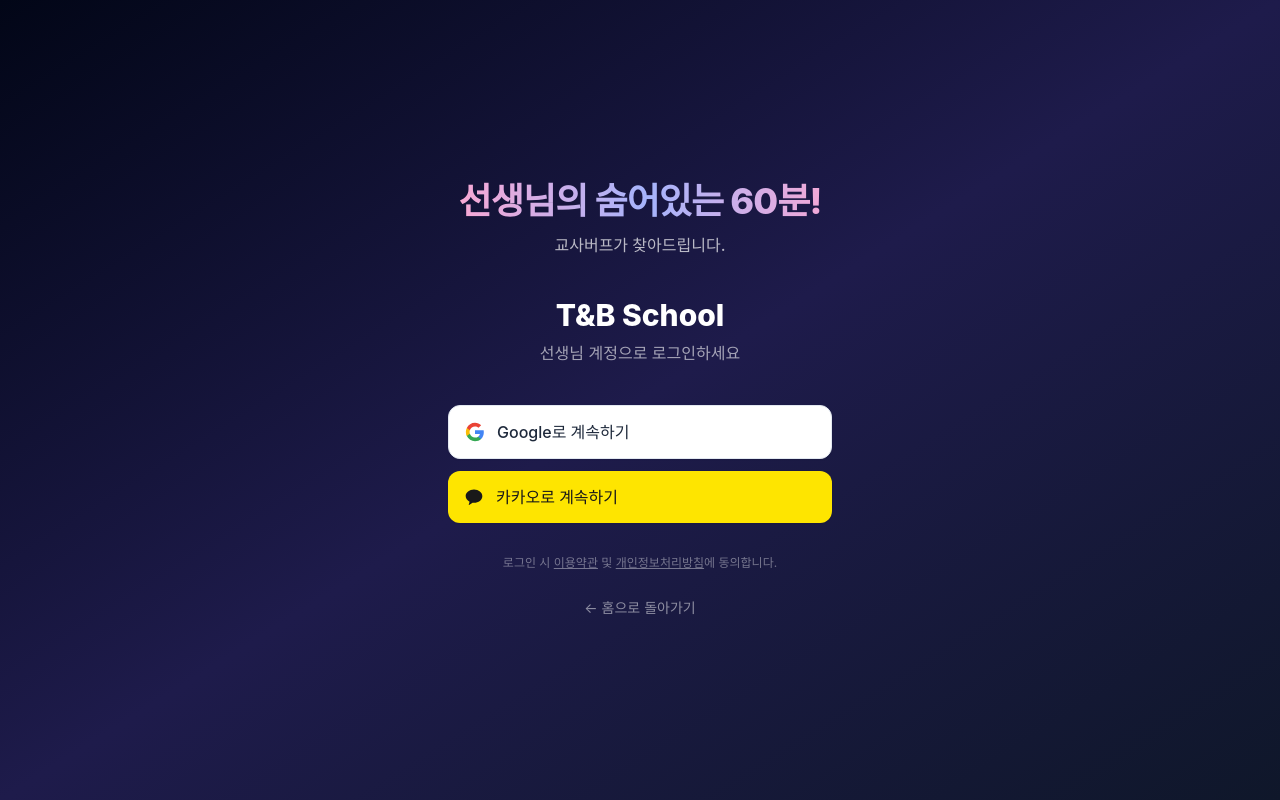
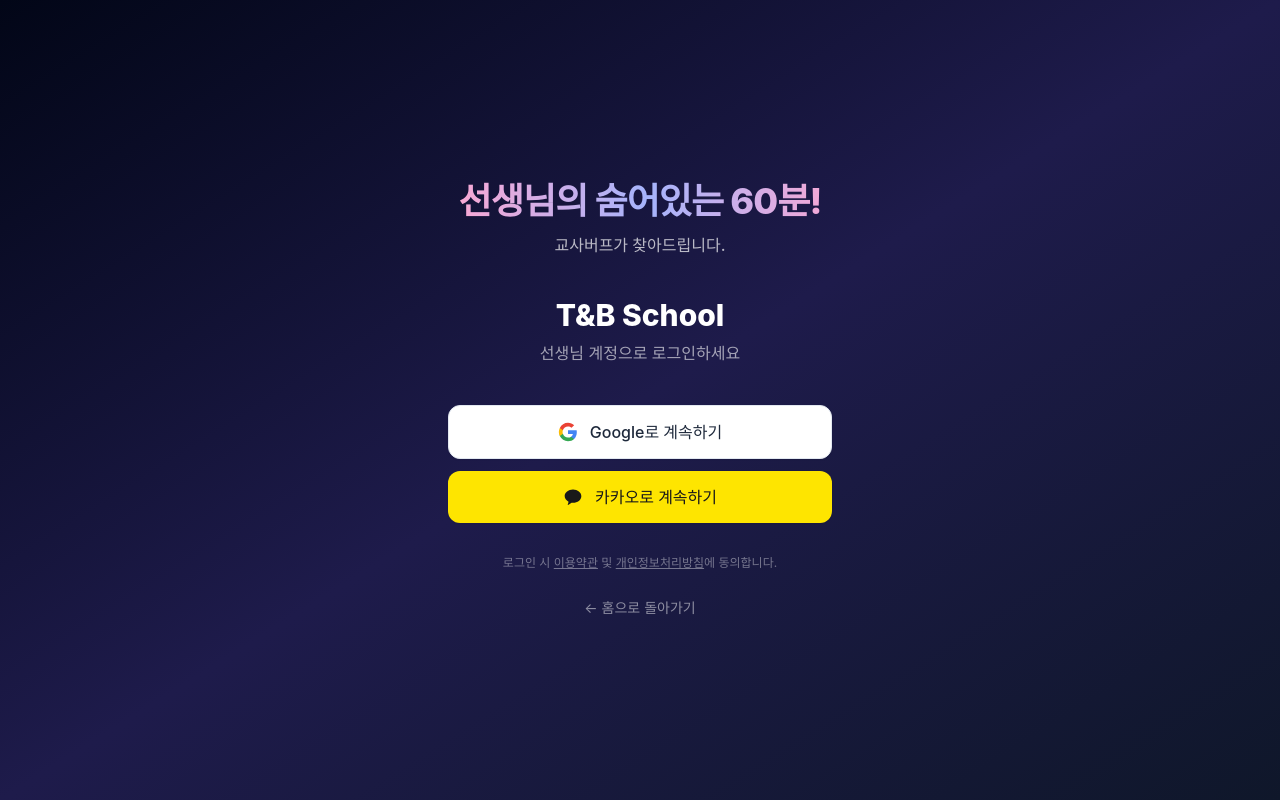
Before and after one commit to cih4682/tnb-school, a Next.js app: page /login in a window 1280 px wide. Built offline with nearby package versions, Linux system fonts and the light colour scheme; no server answers; a web font is replaced by a local one.

Commit message:
Center align login button text

```diff
--- a/app/login/page.tsx
+++ b/app/login/page.tsx
@@ -162,7 +162,7 @@
         <div className="mt-10 space-y-3">
           <button
             onClick={() => signInWith("google")}
-            className="flex w-full items-center gap-3 rounded-xl border border-slate-200 bg-white px-4 py-3.5 font-medium text-slate-800 shadow-sm transition hover:bg-slate-50"
+            className="flex w-full items-center justify-center gap-3 rounded-xl border border-slate-200 bg-white px-4 py-3.5 font-medium text-slate-800 shadow-sm transition hover:bg-slate-50"
           >
             <svg className="h-5 w-5" viewBox="0 0 24 24">
               <path d="M22.56 12.25c0-.78-.07-1.53-.2-2.25H12v4.26h5.92a5.06 5.06 0 0 1-2.2 3.32v2.77h3.57c2.08-1.92 3.28-4.74 3.28-8.1z" fill="#4285F4" />
@@ -175,7 +175,7 @@
 
           <button
             onClick={() => signInWith("kakao")}
-            className="flex w-full items-center gap-3 rounded-xl bg-[#FEE500] px-4 py-3.5 font-medium text-[#191919] shadow-sm transition hover:bg-[#FADA0A]"
+            className="flex w-full items-center justify-center gap-3 rounded-xl bg-[#FEE500] px-4 py-3.5 font-medium text-[#191919] shadow-sm transition hover:bg-[#FADA0A]"
           >
             <svg className="h-5 w-5" viewBox="0 0 24 24">
               <path d="M12 3C6.48 3 2 6.58 2 10.94c0 2.8 1.86 5.27 4.66 6.67-.15.56-.96 3.6-.99 3.83 0 0-.02.17.09.23.11.07.24.02.24.02.32-.04 3.7-2.44 4.28-2.85.56.08 1.14.12 1.72.12 5.52 0 10-3.58 10-7.94S17.52 3 12 3z" fill="#191919" />
```
